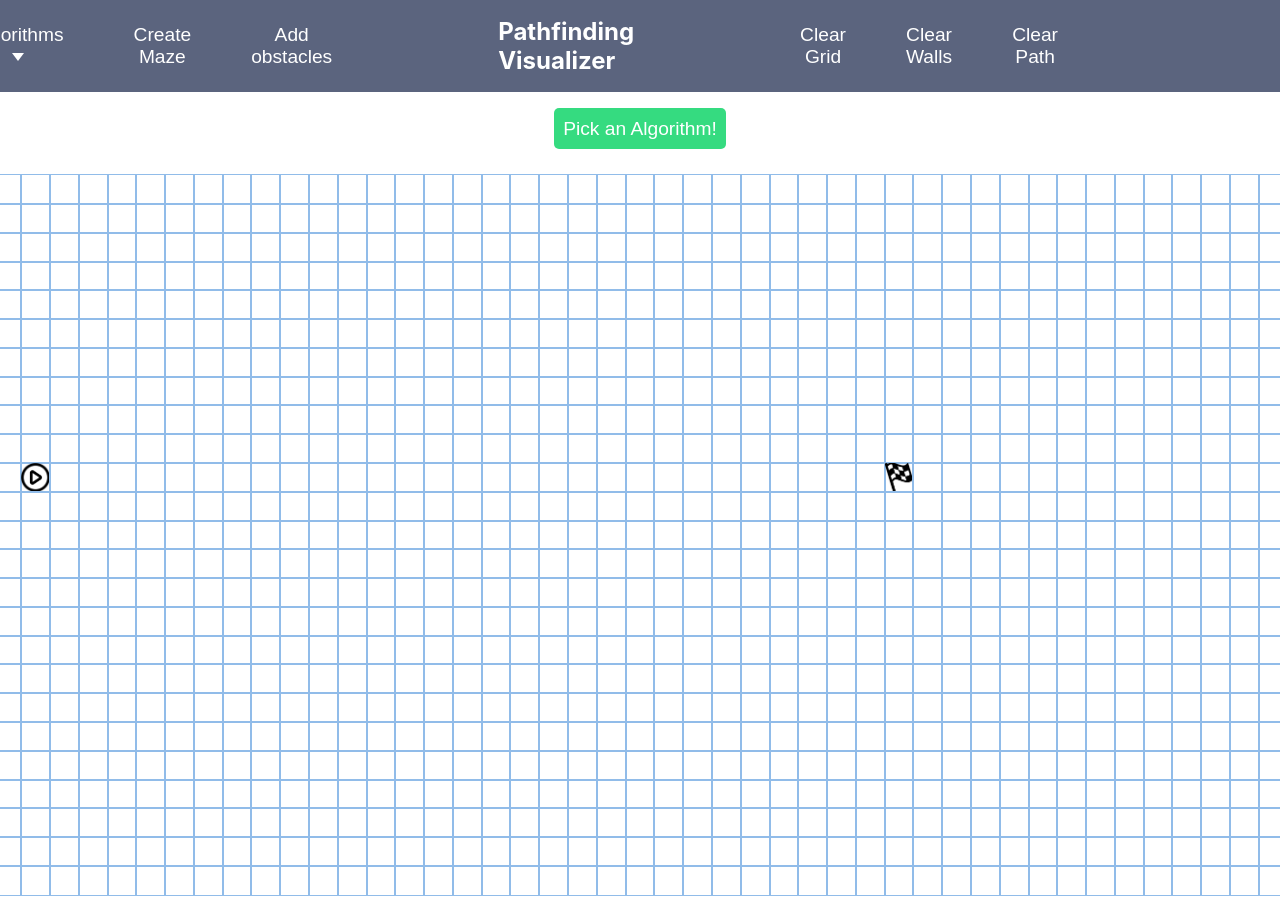
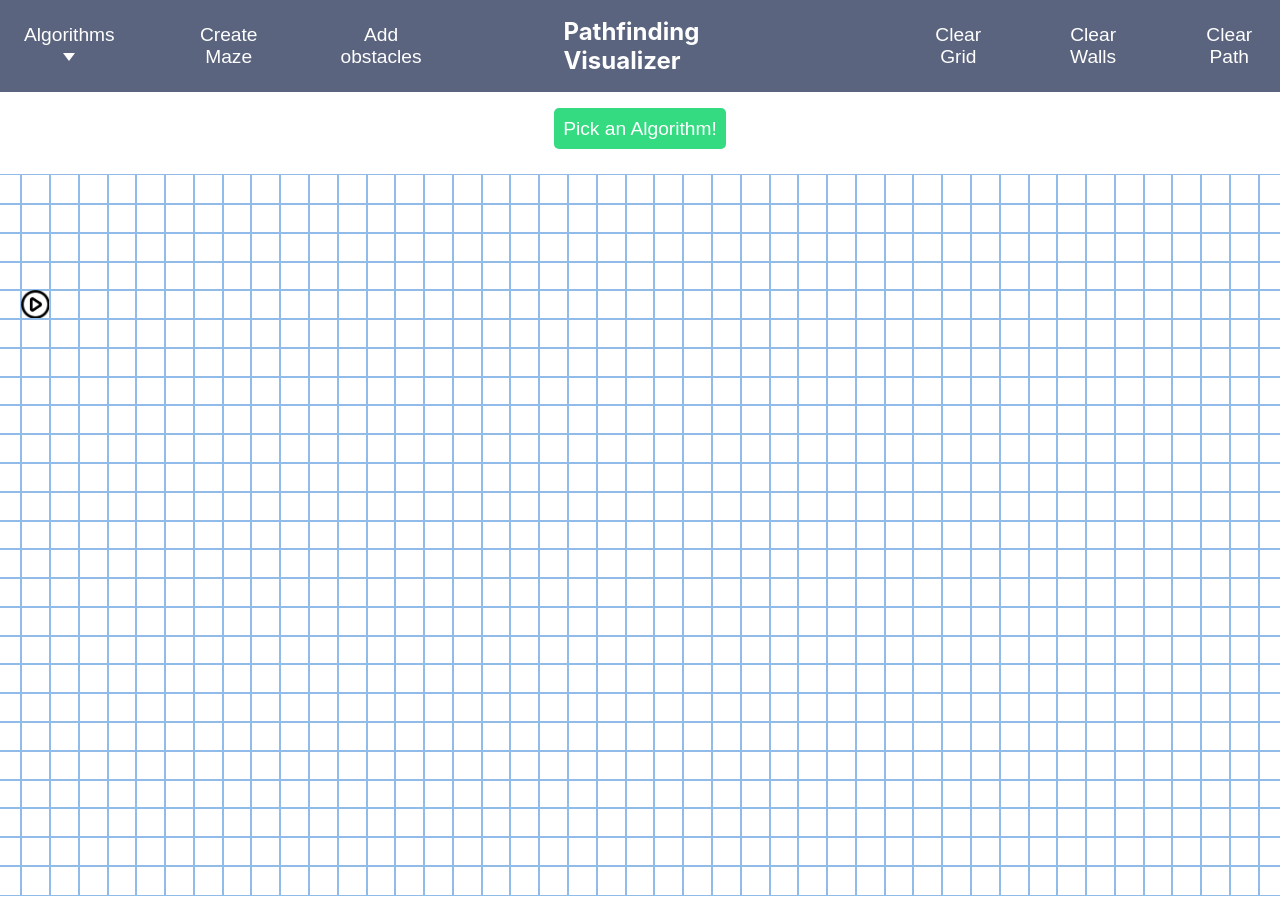
Before and after one commit to Skora01/pathfinding-visualizer, a React (Create React App) app: page / in a window 1280 px wide. Shown: the top 911 px of the page. Built offline with nearby package versions, Linux system fonts and the light colour scheme.

Commit message:
Deployed website

```diff
--- a/package.json
+++ b/package.json
@@ -1,4 +1,5 @@
 {
+  "homepage": "http://Skora01.github.io/Pathfinding-visualizer",
   "name": "pathfinder-visualizer",
   "version": "0.1.0",
   "private": true,
@@ -14,6 +15,8 @@
   },
   "scripts": {
     "start": "react-scripts start",
+    "predeploy": "npm run build",
+    "deploy": "gh-pages -d build",
     "build": "react-scripts build",
     "test": "react-scripts test",
     "eject": "react-scripts eject"
@@ -35,5 +38,8 @@
       "last 1 firefox version",
       "last 1 safari version"
     ]
+  },
+  "devDependencies": {
+    "gh-pages": "^3.2.3"
   }
 }
--- a/src/context/app-actions.js
+++ b/src/context/app-actions.js
@@ -7,9 +7,9 @@ export const CLEAR_PATH = "CLEAR_PATH"
 export const ADD_WEIGHTS = "ADD_WEIGHTS"
 export const TOOGLE_WEIGHT = "TOOGLE_WEIGHT"
 
-export const START_NODE_ROW = 10;
+export const START_NODE_ROW = 4;
 export const START_NODE_COL = 10;
-export const END_NODE_ROW = 10;
-export const END_NODE_COL = 40;
+export const END_NODE_ROW = 16;
+export const END_NODE_COL = 54;
 export const MAX_ROWS = 25
 export const MAX_COLS = 63
--- a/src/style.css
+++ b/src/style.css
@@ -39,9 +39,9 @@ button {
 nav {
   display: flex;
   align-items: center;
-  justify-content: flex-end;
+  justify-content: space-evenly;
   padding: 0.5rem;
-  gap: 10rem;
+  gap: 8rem;
   background-color: var(--clr-primary);
   color: var(--clr-neutral);
 }
@@ -55,7 +55,6 @@ nav button:hover {
   align-items: center;
   justify-content: center;
   gap: 3rem;
-  /* background-color: aliceblue; */
 }
 
 .dropdown {
@@ -101,7 +100,7 @@ nav button:hover {
 .clear {
   display: flex;
   gap: 3rem;
-  margin-right: 13rem;
+  /* margin-right: 13rem; */
 }
 
 main {
```
Also changed, not shown: 1 other file (tests, documents, lock files or other folders).
